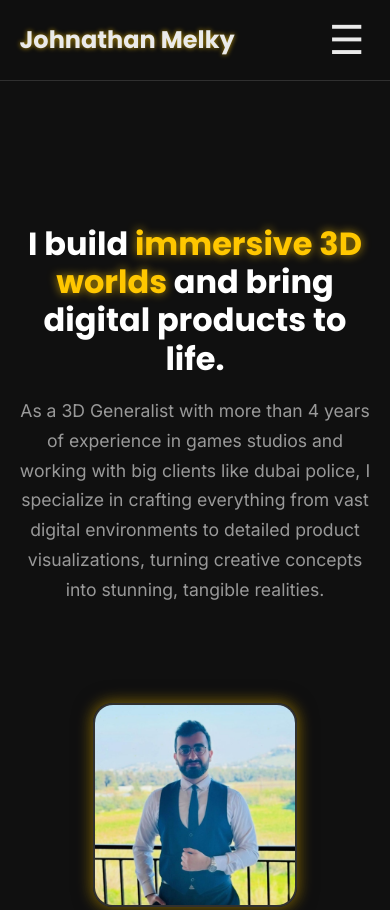
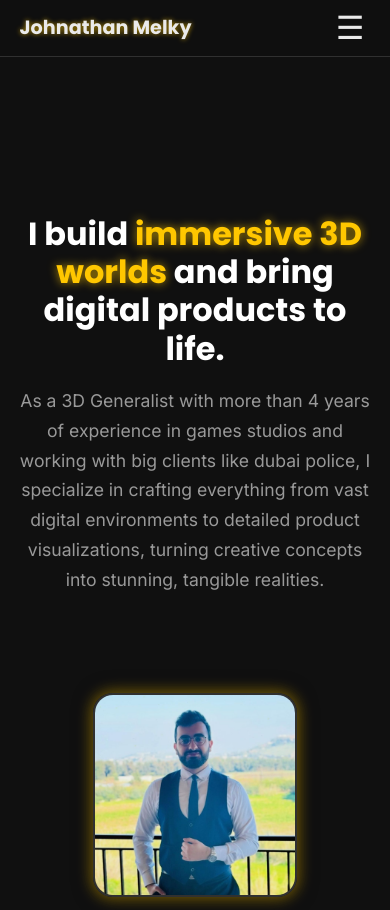
Before and after one commit to JohnathanMelky/JohnathanMelky, a plain HTML site: page index.html in a window 390 px wide. Shown: the top 910 px of the page. Drawn offline with Linux system fonts and the light colour scheme.

Commit message:
Update style.css

```diff
--- a/style.css
+++ b/style.css
@@ -141,27 +141,45 @@ footer { text-align: center; padding: 3rem 5%; background-color: var(--color-lig
 }
 
 @media (max-width: 768px) {
+    /* --- Mobile Header Bar --- */
+    body {
+        padding-top: 60px;
+    }
+    .main-header {
+        padding: 0.5rem 5%;
+    }
+    .logo {
+        font-size: 1.4rem;
+    }
+    .mobile-nav-toggle {
+        display: block;
+        font-size: 2rem;
+        z-index: 1001;
+        background: none;
+        border: none;
+        color: var(--primary-text-color);
+        cursor: pointer;
+    }
+
     .page-section { padding-left: 20px; padding-right: 20px; }
     h1 { font-size: 2.5rem; }
     .intro-paragraph { font-size: 1.1rem; }
     .contact-form { grid-template-columns: 1fr; }
 
-    /* --- Mobile Navigation --- */
-    .mobile-nav-toggle { display: block; z-index: 1001; background: none; border: none; color: var(--primary-text-color); font-size: 2.5rem; cursor: pointer; }
+    /* --- Mobile Navigation (Opened Menu) --- */
     .main-nav { position: fixed; top: 0; left: 0; width: 100%; height: 100%; background: var(--color-darkest); display: flex; justify-content: center; align-items: center; transform: translateX(100%); transition: transform 0.4s cubic-bezier(0.7, 0, 0.3, 1); }
     .main-nav.is-open { transform: translateX(0); }
     .main-nav ul {
         flex-direction: column;
         text-align: center;
-        gap: 2rem; /* REDUCED: Adjusted gap to match the new smaller font size */
+        gap: 1.5rem; /* CORRECTED: Reduced gap */
     }
     .main-nav a {
-        font-size: 1.5rem; /* REDUCED: Made the menu links smaller for a better fit on mobile */
+        font-size: 1.3rem; /* CORRECTED: Significantly smaller font for menu links */
     }
 
-    /* --- MOBILE CAROUSEL - DEFINITIVE FIX --- */
+    /* --- MOBILE CAROUSEL --- */
     .carousel-container {
-        /* Let the container be 100% of its parent (.content-wrapper) */
         width: 100%;
         transform: none;
         left: auto;
@@ -173,15 +191,13 @@ footer { text-align: center; padding: 3rem 5%; background-color: var(--color-lig
     }
 
     .carousel-viewport {
-        /* The viewport MUST hide the overflow. This is the key. */
         overflow: hidden;
-        height: calc((80% / 16) * 9); /* Height based on item's new % width */
+        height: calc((80% / 16) * 9);
         mask-image: none;
         -webkit-mask-image: none;
     }
 
     .carousel-track {
-        /* Reset desktop styles to be a simple flex row */
         position: relative;
         left: auto;
         top: auto;
@@ -190,11 +206,8 @@ footer { text-align: center; padding: 3rem 5%; background-color: var(--color-lig
     }
 
     .category-item {
-        /* Set width as a percentage of the parent viewport */
         width: 80%;
-        margin: 0 2.5%; /* Creates 5% gap between items */
-
-        /* Reset other desktop styles */
+        margin: 0 2.5%;
         max-width: none;
         transform: scale(1);
         opacity: 1;
@@ -203,12 +216,10 @@ footer { text-align: center; padding: 3rem 5%; background-color: var(--color-lig
     }
 
     .category-item::before {
-        /* The desktop glow effect is distracting on mobile */
         display: none;
     }
 
     .slide-active {
-        /* A subtle scale effect for the active item */
         transform: scale(1.05);
     }
 
@@ -224,7 +235,7 @@ footer { text-align: center; padding: 3rem 5%; background-color: var(--color-lig
 
 @media (max-width: 480px) {
     h1 { font-size: 2rem; }
-    .logo { font-size: 1.5rem; }
+    .logo { font-size: 1.2rem; }
     .page-section { padding-left: 15px; padding-right: 15px; }
     .lightbox-arrow { width: 40px; height: 80px; font-size: 1.5rem; }
     #lightbox-prev { left: 5px; } #lightbox-next { right: 5px; }
```
